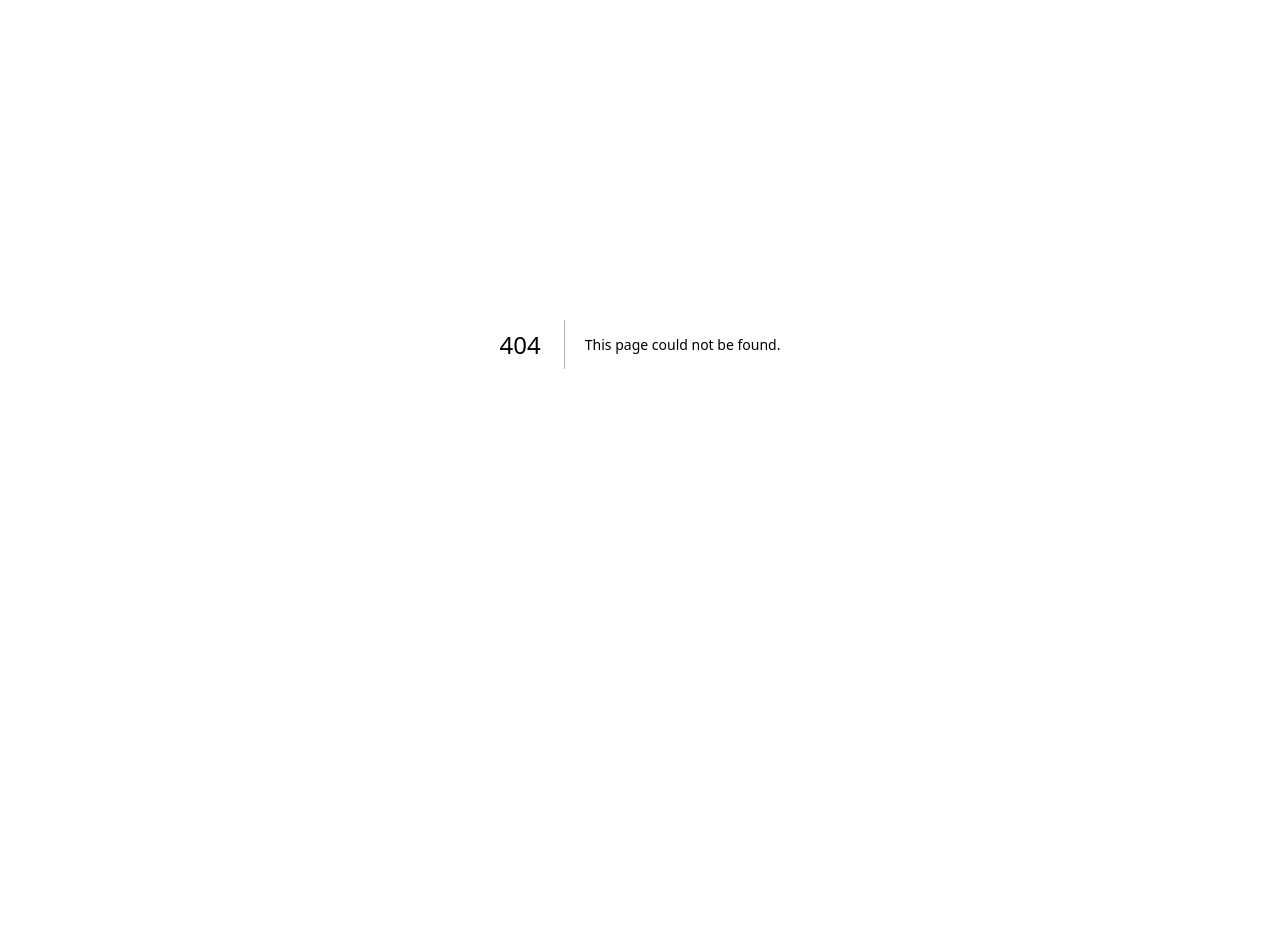
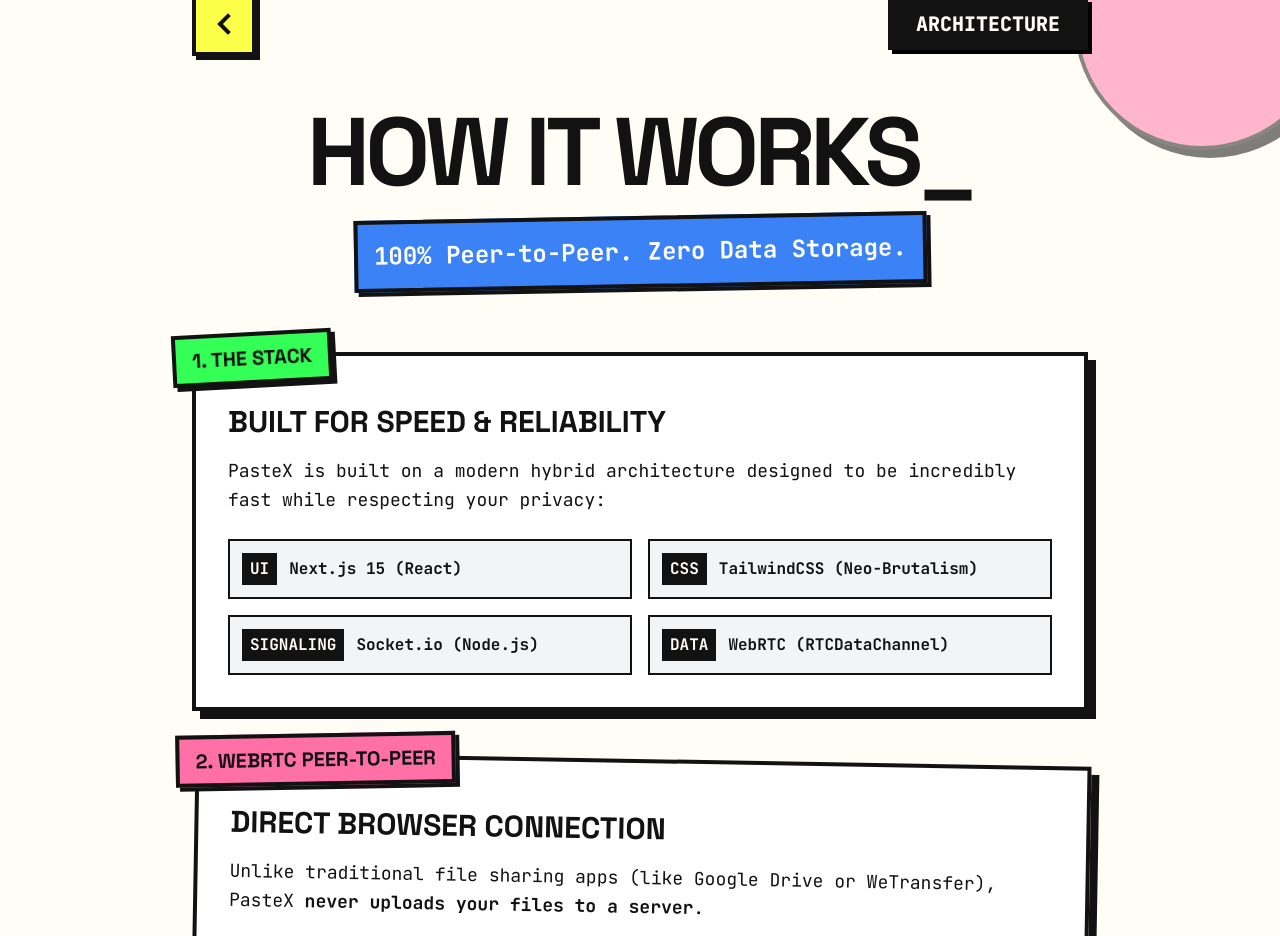
Before and after one commit to jerry-619/pastex, a Next.js app: page /how-it-works in a window 1280 px wide. Before the commit this address had no page. Shown: the part 56-992 px from the top of the page. Before the commit the page ends 800 px from the top, so only its background shows below. Built offline with nearby package versions, Linux system fonts and the light colour scheme.

Commit message:
feat: add neo-brutalist 404 error and how it works architecture page

```diff
--- /dev/null
+++ b/app/how-it-works/page.tsx
@@ -0,0 +1,108 @@
+import Link from "next/link";
+import Magnetic from "../components/Magnetic";
+
+export const metadata = {
+  title: "How It Works | PasteX",
+  description: "Learn about the architecture and security behind PasteX's real-time sharing.",
+};
+
+export default function HowItWorks() {
+  return (
+    <div className="min-h-screen bg-neo-white text-neo-black font-display flex flex-col items-center selection:bg-neo-black selection:text-neo-yellow p-6 md:p-12 relative overflow-hidden">
+
+      {/* Background Decor */}
+      <div className="absolute top-[-50px] right-[-50px] w-64 h-64 bg-neo-pink border-4 border-neo-black rounded-full shadow-[8px_8px_0px_0px_rgba(0,0,0,1)] z-0 opacity-50"></div>
+      <div className="absolute bottom-10 left-10 w-32 h-32 bg-neo-yellow border-4 border-neo-black rotate-45 shadow-[8px_8px_0px_0px_rgba(0,0,0,1)] z-0"></div>
+
+      <header className="relative z-10 w-full max-w-4xl flex justify-between items-center mb-12">
+        <Link href="/" className="bg-neo-yellow border-4 border-neo-black p-3 hover:bg-neo-pink transition-colors shadow-hard btn-press">
+          <svg xmlns="http://www.w3.org/2000/svg" width="32" height="32" viewBox="0 0 24 24" fill="none" stroke="currentColor" strokeWidth="3" strokeLinecap="square" strokeLinejoin="miter">
+            <path d="m15 18-6-6 6-6"/>
+          </svg>
+        </Link>
+        <div className="bg-neo-black text-neo-white px-6 py-2 border-4 border-neo-black shadow-[4px_4px_0px_0px_rgba(0,0,0,1)] font-mono font-black uppercase text-xl">
+          Architecture
+        </div>
+      </header>
+
+      <main className="relative z-10 max-w-4xl w-full flex flex-col gap-12 mb-20">
+
+        <div className="text-center mb-4">
+          <h1 className="text-6xl md:text-8xl font-black uppercase tracking-tighter mix-blend-darken text-neo-black mb-4">
+            How It Works_
+          </h1>
+          <p className="font-mono text-xl md:text-2xl font-bold bg-neo-blue text-white border-4 border-neo-black p-4 inline-block shadow-hard rotate-[-1deg]">
+            100% Peer-to-Peer. Zero Data Storage.
+          </p>
+        </div>
+
+        {/* The Stack */}
+        <section className="bg-white border-4 border-neo-black p-8 shadow-hard-lg relative">
+          <div className="absolute -top-6 -left-6 bg-neo-green border-4 border-neo-black px-4 py-2 font-black text-xl uppercase shadow-hard transform rotate-[-3deg]">
+            1. The Stack
+          </div>
+          <h2 className="text-3xl font-black uppercase mb-4 mt-4">Built for Speed & Reliability</h2>
+          <p className="font-mono text-lg font-medium leading-relaxed mb-6">
+            PasteX is built on a modern hybrid architecture designed to be incredibly fast while respecting your privacy:
+          </p>
+          <ul className="grid grid-cols-1 md:grid-cols-2 gap-4 font-mono font-bold">
+            <li className="flex items-center gap-3 bg-gray-100 border-2 border-neo-black p-3">
+              <span className="bg-neo-black text-neo-white px-2 py-1">UI</span> Next.js 15 (React)
+            </li>
+            <li className="flex items-center gap-3 bg-gray-100 border-2 border-neo-black p-3">
+              <span className="bg-neo-black text-neo-white px-2 py-1">CSS</span> TailwindCSS (Neo-Brutalism)
+            </li>
+            <li className="flex items-center gap-3 bg-gray-100 border-2 border-neo-black p-3">
+              <span className="bg-neo-black text-neo-white px-2 py-1">SIGNALING</span> Socket.io (Node.js)
+            </li>
+            <li className="flex items-center gap-3 bg-gray-100 border-2 border-neo-black p-3">
+              <span className="bg-neo-black text-neo-white px-2 py-1">DATA</span> WebRTC (RTCDataChannel)
+            </li>
+          </ul>
+        </section>
+
+        {/* How Data Moves */}
+        <section className="bg-white border-4 border-neo-black p-8 shadow-hard-lg relative transform rotate-[1deg]">
+          <div className="absolute -top-6 -left-6 bg-neo-pink border-4 border-neo-black px-4 py-2 font-black text-xl uppercase shadow-hard transform rotate-[-2deg]">
+            2. WebRTC Peer-to-Peer
+          </div>
+          <h2 className="text-3xl font-black uppercase mb-4 mt-4">Direct Browser Connection</h2>
+          <p className="font-mono text-lg font-medium leading-relaxed mb-6">
+            Unlike traditional file sharing apps (like Google Drive or WeTransfer), PasteX <strong>never uploads your files to a server</strong>.
+          </p>
+          <div className="border-4 border-neo-black p-4 bg-neo-yellow/20 flex flex-col gap-4 font-mono font-medium">
+            <p><strong>Step A:</strong> When you join a room, our Socket.io server introduces your browser to the other person's browser (Signaling).</p>
+            <p><strong>Step B:</strong> Your browsers negotiate a direct connection using WebRTC.</p>
+            <p><strong>Step C:</strong> Once connected, files are broken into chunks and streamed <strong>directly</strong> between the devices.</p>
+          </div>
+        </section>
+
+        {/* Security & Privacy */}
+        <section className="bg-white border-4 border-neo-black p-8 shadow-hard-lg relative transform rotate-[-1deg]">
+          <div className="absolute -top-6 -left-6 bg-neo-yellow border-4 border-neo-black px-4 py-2 font-black text-xl uppercase shadow-hard transform rotate-[2deg]">
+            3. Privacy by Design
+          </div>
+          <h2 className="text-3xl font-black uppercase mb-4 mt-4">No Trace Left Behind</h2>
+          <p className="font-mono text-lg font-medium leading-relaxed mb-6">
+            PasteX rooms are completely ephemeral.
+          </p>
+          <ul className="list-disc list-inside font-mono text-lg font-medium space-y-2">
+            <li>No databases are connected to this application.</li>
+            <li>No files are ever stored on a server disk.</li>
+            <li>Once all peers leave a room, the shared text buffer is instantly destroyed.</li>
+          </ul>
+        </section>
+
+        <Magnetic intensity={0.2} className="mx-auto mt-8">
+          <Link
+            href="/"
+            className="inline-flex bg-neo-black text-neo-white border-4 border-neo-black font-black py-5 px-10 text-2xl uppercase transition-all shadow-[8px_8px_0px_0px_rgba(0,0,0,1)] hover:translate-y-2 hover:translate-x-2 hover:shadow-none hover:bg-neo-green hover:text-neo-black"
+          >
+            Create A Room Now
+          </Link>
+        </Magnetic>
+
+      </main>
+    </div>
+  );
+}
--- /dev/null
+++ b/app/not-found.tsx
@@ -0,0 +1,43 @@
+"use client";
+
+import Link from "next/link";
+import Magnetic from "./components/Magnetic";
+
+export default function NotFound() {
+  return (
+    <div className="min-h-screen bg-neo-red text-neo-white font-display flex flex-col items-center justify-center p-6 selection:bg-neo-white selection:text-neo-red relative overflow-hidden">
+
+      {/* Background Glitch Elements */}
+      <div className="absolute top-10 left-10 w-32 h-32 border-8 border-neo-black opacity-20 rotate-12"></div>
+      <div className="absolute bottom-20 right-20 w-64 h-64 bg-neo-black opacity-10 rounded-full"></div>
+
+      <Magnetic intensity={0.5} className="z-10 relative">
+        <div className="bg-neo-yellow border-4 border-neo-black p-8 md:p-16 shadow-[16px_16px_0px_0px_rgba(0,0,0,1)] flex flex-col items-center text-center transform rotate-[-2deg] max-w-3xl">
+
+          <div className="bg-neo-black text-neo-white font-mono font-black px-4 py-2 text-xl mb-8 border-2 border-neo-black shadow-hard uppercase tracking-widest animate-pulse">
+            System Error
+          </div>
+
+          <h1 className="text-8xl md:text-[150px] font-black tracking-tighter leading-none mb-6 text-neo-black mix-blend-darken">
+            404
+          </h1>
+
+          <h2 className="text-2xl md:text-4xl font-black uppercase text-neo-black mb-6">
+            Connection Severed
+          </h2>
+
+          <p className="font-mono text-neo-black text-lg md:text-xl font-bold mb-10 border-t-4 border-b-4 border-neo-black py-4">
+            The room or page you are looking for does not exist in this dimension. It may have been destroyed, or it never existed at all.
+          </p>
+
+          <Link
+            href="/"
+            className="bg-neo-blue text-white border-4 border-neo-black font-black py-5 px-10 text-2xl uppercase transition-all shadow-[8px_8px_0px_0px_rgba(0,0,0,1)] hover:translate-y-2 hover:translate-x-2 hover:shadow-none hover:bg-neo-pink"
+          >
+            Return to Base
+          </Link>
+        </div>
+      </Magnetic>
+    </div>
+  );
+}
--- a/app/page.tsx
+++ b/app/page.tsx
@@ -2,6 +2,7 @@
 
 import { useState } from "react";
 import { useRouter } from "next/navigation";
+import Link from "next/link";
 import Magnetic from "./components/Magnetic";
 
 export default function Home() {
@@ -127,6 +128,9 @@
           <div className="bg-neo-yellow border-2 border-neo-black px-4 py-2 shadow-hard-sm">
             &copy; {new Date().getFullYear()} Pastex.app
           </div>
+          <Link href="/how-it-works" className="bg-neo-green text-neo-black hover:bg-neo-yellow border-2 border-neo-black px-4 py-2 shadow-hard-sm transition-colors btn-press">
+            How It Works
+          </Link>
           <a href="https://github.com/jerry-619/pastex" target="_blank" rel="noopener noreferrer" className="bg-neo-blue text-white hover:bg-neo-pink border-2 border-neo-black px-4 py-2 shadow-hard-sm transition-colors btn-press">
             Open Source
           </a>
```
